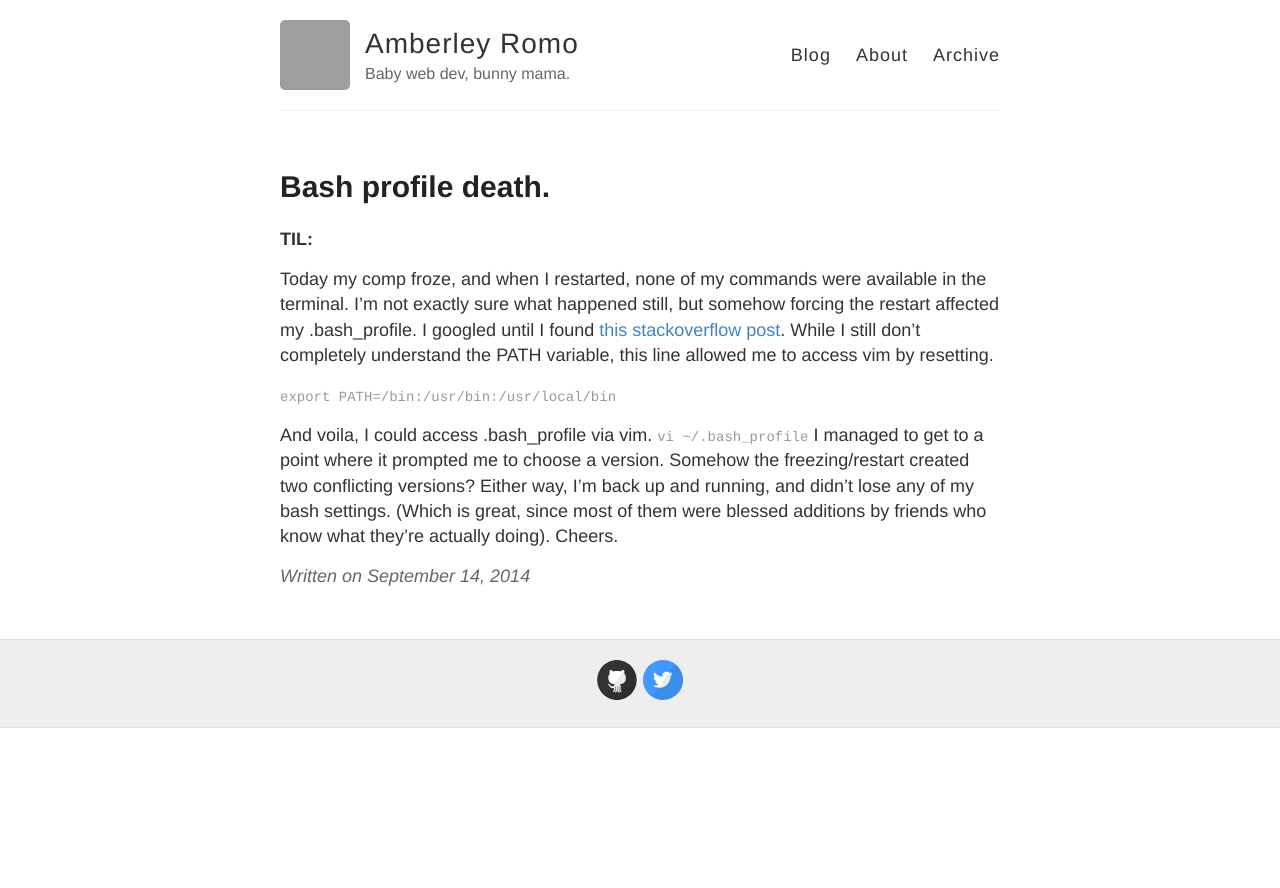
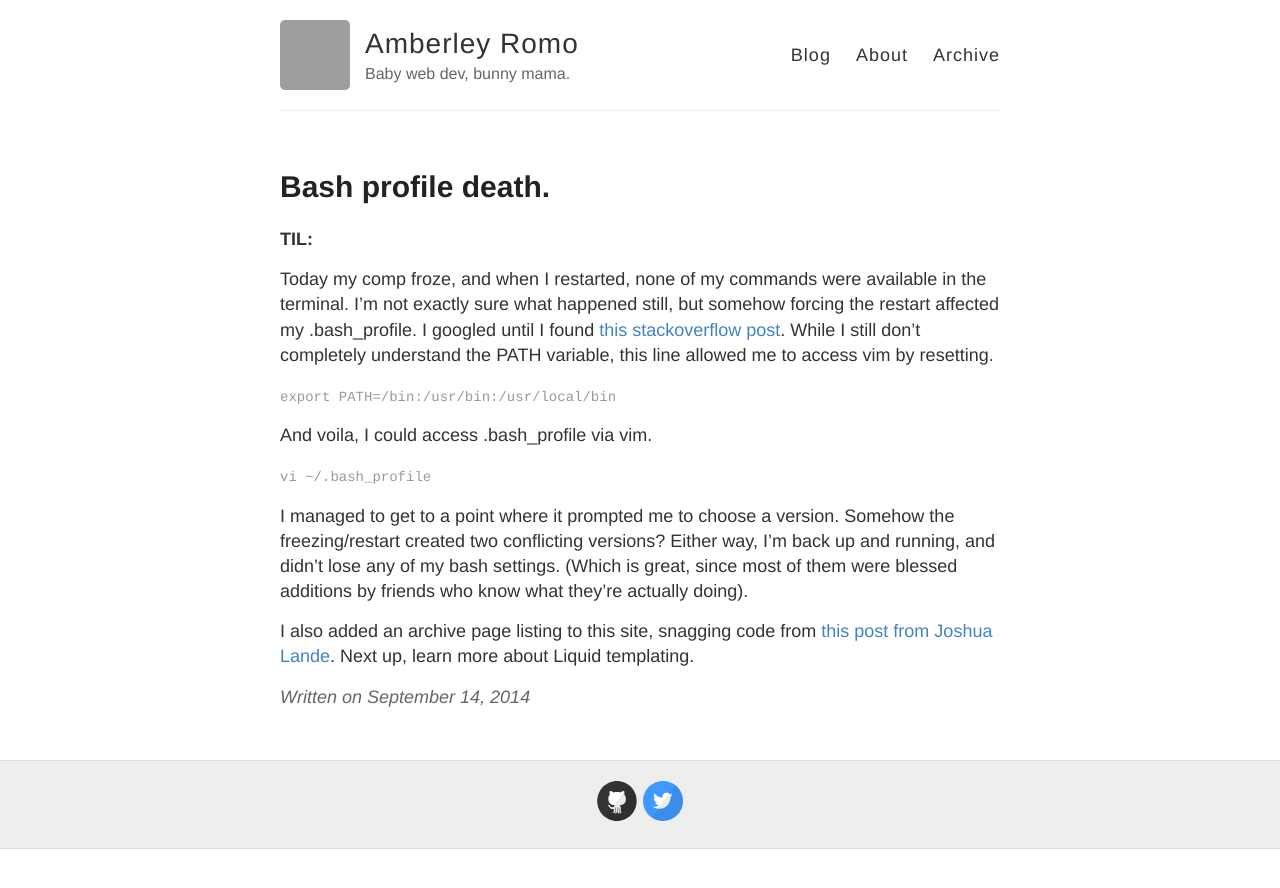
Before and after one commit to amberleyromo/amberleyromo.github.io, a Jekyll site: the page built from _posts/2014-9-14-Bash-Profile-Death.md, in a window 1280 px wide. Shown: the top 888 px of the page. Built offline with Jekyll 4.4.1, drawn with Linux system fonts in a browser that asks for light colours; grey boxes are pictures that could not be loaded.

Commit message:
post fixes

```diff
--- a/_posts/2014-9-14-Bash-Profile-Death.md
+++ b/_posts/2014-9-14-Bash-Profile-Death.md
@@ -9,4 +9,10 @@ Today my comp froze, and when I restarted, none of my commands were available in
 
 `export PATH=/bin:/usr/bin:/usr/local/bin`
 
-And voila, I could access .bash_profile via vim. `vi ~/.bash_profile` I managed to get to a point where it prompted me to choose a version. Somehow the freezing/restart created two conflicting versions? Either way, I'm back up and running, and didn't lose any of my bash settings. (Which is great, since most of them were blessed additions by friends who know what they're actually doing). Cheers.
+And voila, I could access .bash_profile via vim.
+
+`vi ~/.bash_profile`
+
+I managed to get to a point where it prompted me to choose a version. Somehow the freezing/restart created two conflicting versions? Either way, I'm back up and running, and didn't lose any of my bash settings. (Which is great, since most of them were blessed additions by friends who know what they're actually doing).
+
+I also added an archive page listing to this site, snagging code from [this post from Joshua Lande](http://joshualande.com/jekyll-github-pages-poole/). Next up, learn more about Liquid templating.
```
Also changed, not shown: 1 other file.
